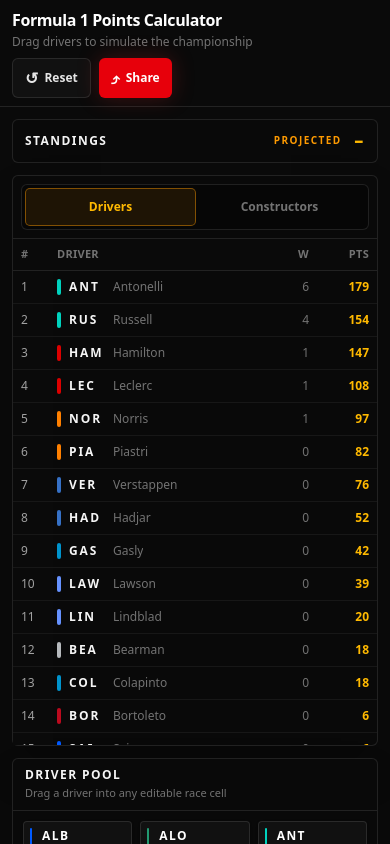
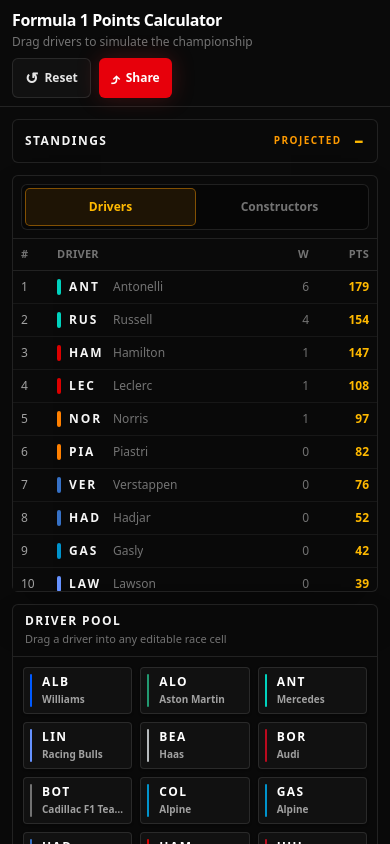
Before and after one commit to VarnishDas/f1-points-calculator, a React (Vite) app: page / in a window 390 px wide. Both pictures are taken after a click on the button "Toggle projected standings". Shown: the top 844 px of the page. Built offline with nearby package versions, Linux system fonts and the light colour scheme.

Commit message:
Tighten standings panel max-height on mobile

```diff
--- a/src/components/StandingsPanel.tsx
+++ b/src/components/StandingsPanel.tsx
@@ -65,7 +65,7 @@
         </div>
       </div>
 
-      <div className="custom-scrollbar max-h-[60vh] overflow-x-auto overflow-y-auto sm:max-h-[24.5rem] lg:min-h-0 lg:max-h-none lg:flex-1 lg:stable-scrollbar-gutter">
+      <div className="custom-scrollbar max-h-[22rem] overflow-x-auto overflow-y-auto lg:min-h-0 lg:max-h-none lg:flex-1 lg:stable-scrollbar-gutter">
         {mode === "drivers" ? (
           <table className="w-full border-collapse text-xs">
             <thead className="sticky top-0 z-10 bg-neutral-950">
```
